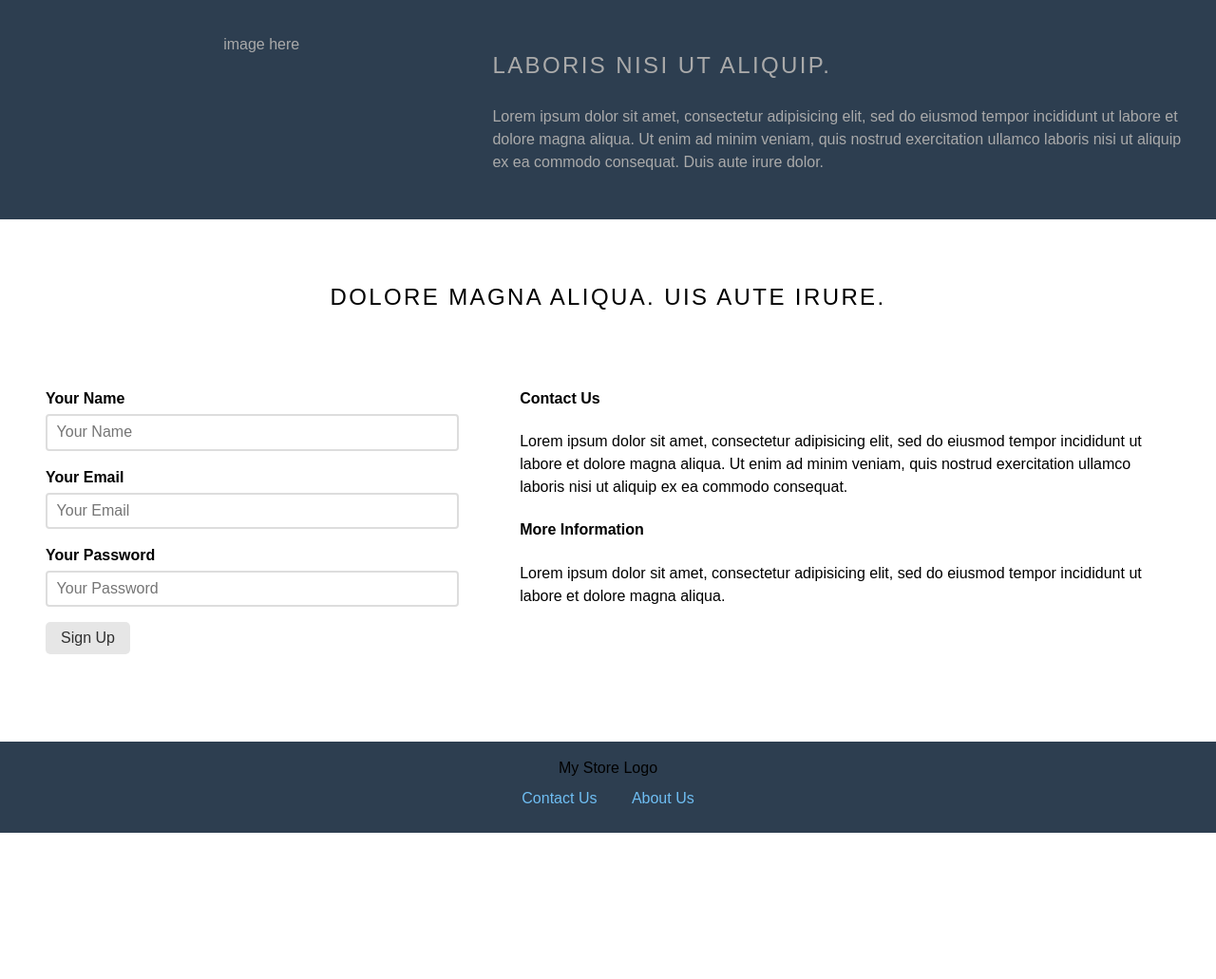
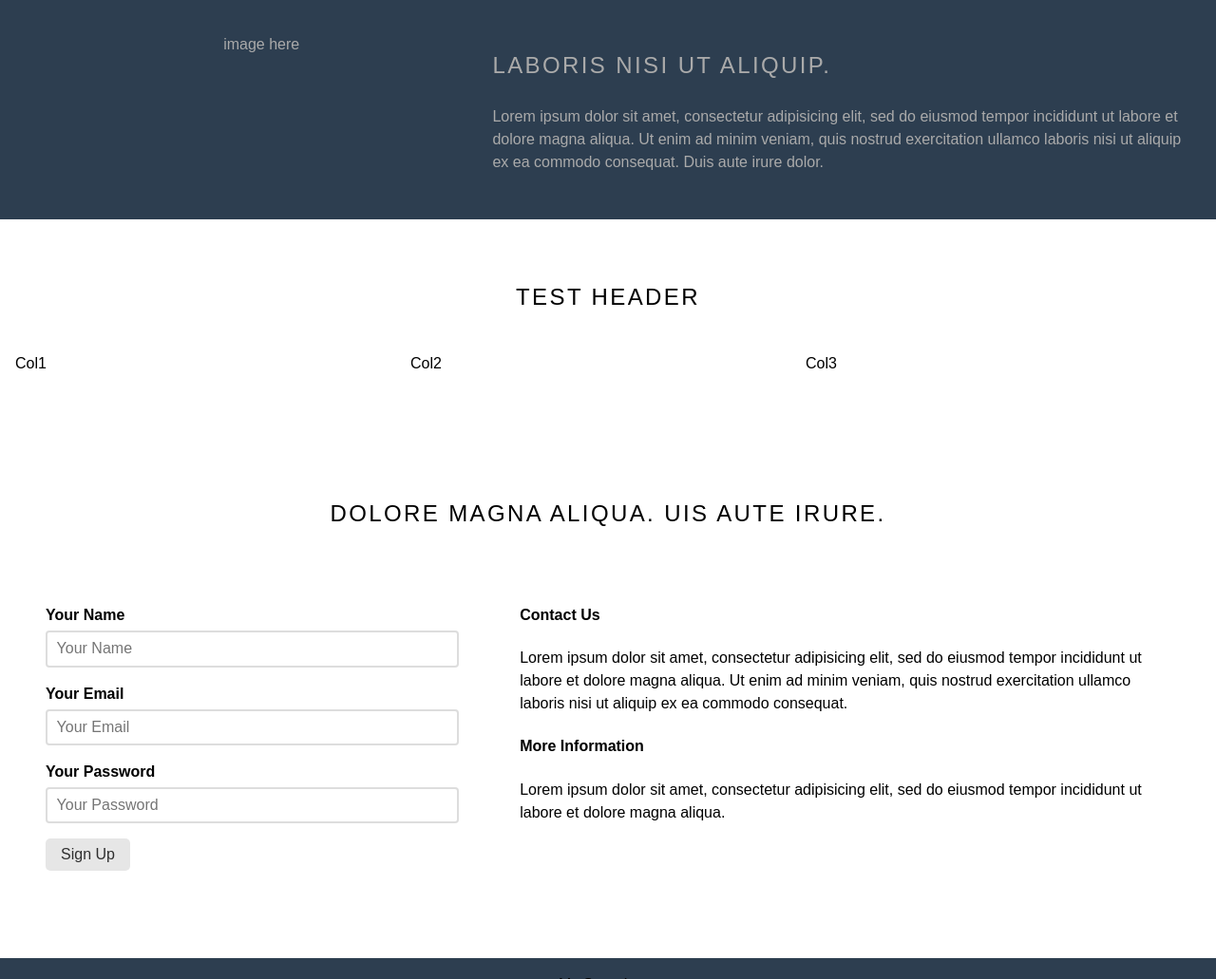
Before and after one commit to aparkening/my-store, a website: page public/home.html in a window 1280 px wide. Shown: the part 779-1810 px from the top of the page at 95% size. Before the commit the page ends 1656 px from the top, so only its background shows below. Drawn offline with nearby package versions, Linux system fonts and the light colour scheme.

Commit message:
Add 3-col section and mark content div ends
Section is 3 columns on large screens, 2 columns on smaller screens, and 1 column on smallest screens.

```diff
--- a/public/home.html
+++ b/public/home.html
@@ -86,7 +86,7 @@
             </p>
         </div>
       </div>
-    </div>
+    </div><!-- /content -->
 
     <div class="highlight l-box-lrg pure-g">
       <div class="l-box-lrg is-center pure-u-1 pure-u-md-1-2 pure-u-lg-2-5">
@@ -103,7 +103,16 @@
               consequat. Duis aute irure dolor.
           </p>
       </div>
-    </div>
+    </div><!-- /highlight -->
+
+    <div class="content">
+      <h2 class="content-head is-center">Test Header</h2>
+      <div class="pure-g">
+        <div class="pure-u-1 pure-u-md-1-2 pure-u-lg-1-3"><p>Col1</p></div>
+        <div class="pure-u-1 pure-u-md-1-2 pure-u-lg-1-3"><p>Col2</p></div>
+        <div class="pure-u-1 pure-u-md-1-2 pure-u-lg-1-3"><p>Col3</p></div>
+      </div>
+    </div><!-- /content -->
 
     <div class="content">
       <h2 class="content-head is-center">Dolore magna aliqua. Uis aute irure.</h2>
@@ -144,8 +153,7 @@
               </p>
           </div>
       </div>
-    </div>
-
+    </div><!-- /content -->
 
     <div class="footer l-box is-center">
       My Store Logo
```
